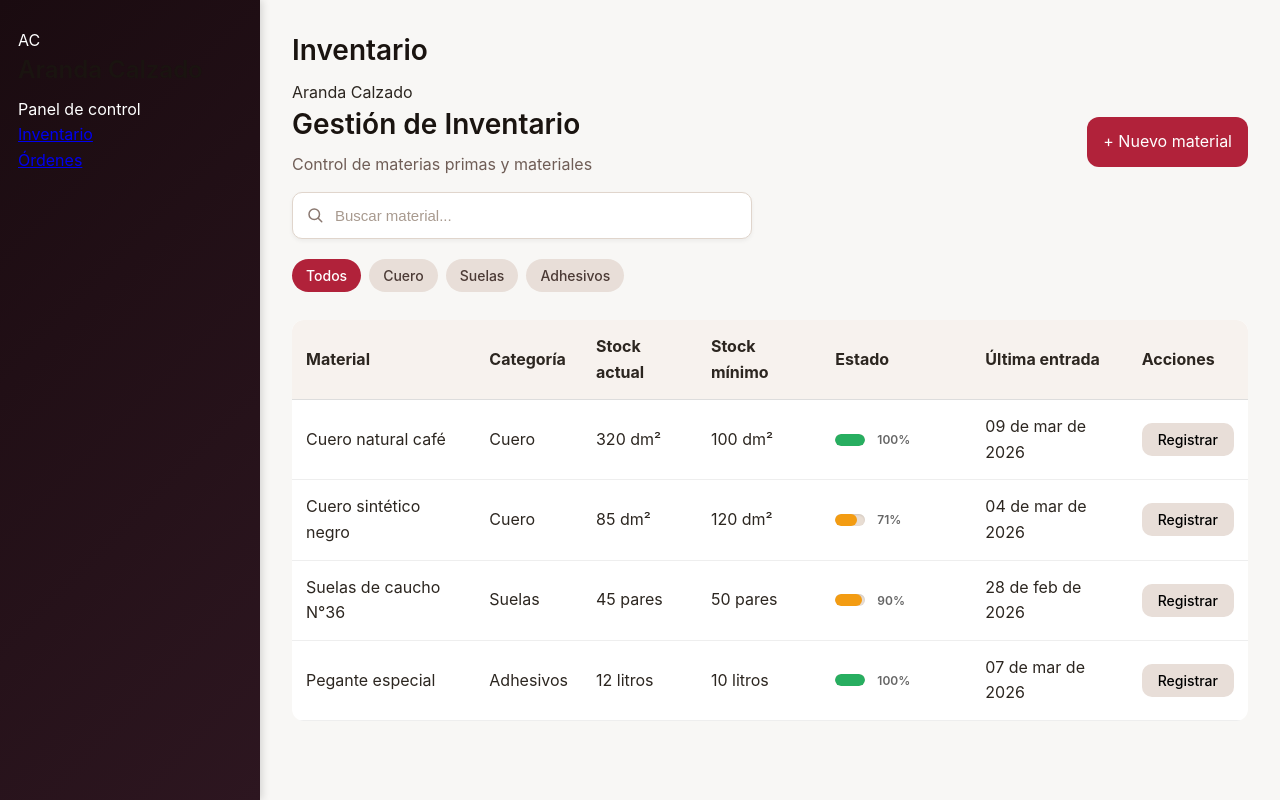
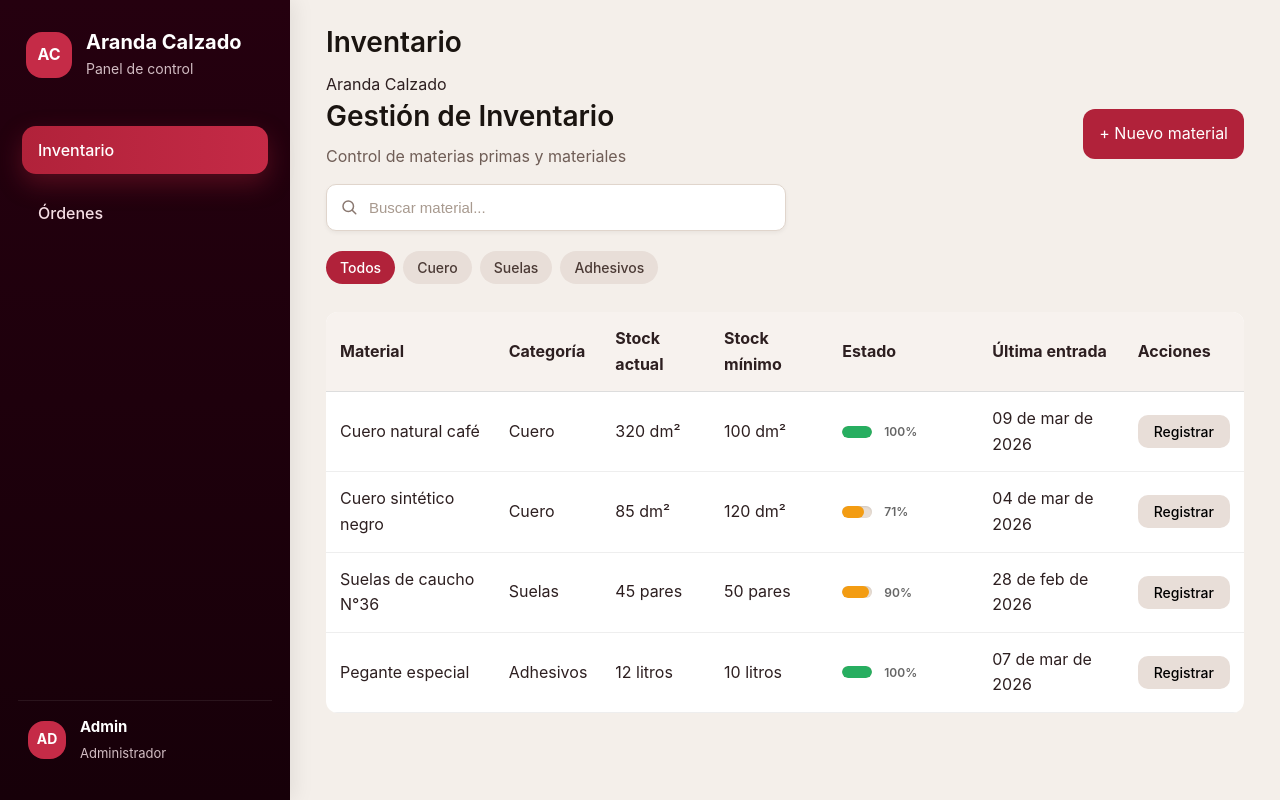
Before and after one commit to JulianAscanio/ArandaCalzado, a React (Vite) app: page /inventario in a window 1280 px wide. Built offline with nearby package versions, Linux system fonts and the light colour scheme.

Commit message:
Mejora: Refactoriza componentes de la barra de estado y la página de nuevo material, optimizando la validación de formularios y la gestión de valores numéricos

```diff
--- a/src/modules/inventory/components/StatusBar.jsx
+++ b/src/modules/inventory/components/StatusBar.jsx
@@ -1,7 +1,12 @@
-export default function StatusBar({ current, minimum, unit }) {
-  const percentage = Math.min((current / minimum) * 100, 100);
-  const isLow = current < minimum;
-  const isCritical = current < minimum * 0.3;
+export default function StatusBar({ current, minimum }) {
+
+  const currentValue = Number(current)|| 0;
+  const minimumValue = Number(minimum) || 0;
+
+
+  const percentage = minimumValue > 0 ? Math.min((currentValue / minimumValue) * 100, 100):0;
+  const isLow = minimumValue > 0 && currentValue < minimumValue;
+  const isCritical = minimumValue > 0 && currentValue < minimumValue * 0.3;
 
   const getColor = () => {
     if (isCritical) return '#e74c3c';
--- a/src/modules/inventory/pages/NewMaterialPage.jsx
+++ b/src/modules/inventory/pages/NewMaterialPage.jsx
@@ -26,7 +26,7 @@ export default function NewMaterialPage() {
   const handleSubmit = (e) => {
     e.preventDefault();
 
-    if(!form.name || !form.unit || !form.category || !form.stock || !form.minStock){
+    if(!form.name.trim() === "" || !form.unit.trim() === "" || !form.category.trim() === "" || !form.stock.trim() === "" || !form.minStock.trim() === ""){
       alert("Por favor, completa todos los campos.");
       return;
     }
@@ -83,6 +83,7 @@ export default function NewMaterialPage() {
                 value={form.category}
                 onChange={handleChange}
               >
+                <option value="" disabled>Seleccione una categoría</option>
                 <option value="Cuero">Cuero</option>
                 <option value="Suelas">Suelas</option>
                 <option value="Adhesivos">Adhesivos</option>
--- a/src/shared/layout/Sidebar.jsx
+++ b/src/shared/layout/Sidebar.jsx
@@ -1,21 +1,44 @@
-import { NavLink } from 'react-router-dom';
+import { NavLink } from "react-router-dom";
 
 export default function Sidebar() {
-  return(
-    <aside className='sidebar'>
-      <div>
-        <div className='brand-block'>
-          <div className='brand-logo'> AC </div>
-          <div>
+  return (
+    <aside className="sidebar">
+      <div className="sidebar-top">
+        <div className="brand-block">
+          <div className="brand-logo">AC</div>
+          <div className="brand-text">
             <h2>Aranda Calzado</h2>
             <p>Panel de control</p>
           </div>
         </div>
-        <nav className='sidebar-nav'>
-          <NavLink to={'/inventario'}>Inventario</NavLink>
-          <p></p>
-          <NavLink to={'/ordenes'}>Órdenes</NavLink>
+
+        <nav className="sidebar-nav">
+          <NavLink
+            to="/inventario"
+            className={({ isActive }) =>
+              isActive ? "sidebar-link active" : "sidebar-link"
+            }
+          >
+            Inventario
+          </NavLink>
+
+          <NavLink
+            to="/ordenes"
+            className={({ isActive }) =>
+              isActive ? "sidebar-link active" : "sidebar-link"
+            }
+          >
+            Órdenes
+          </NavLink>
         </nav>
+      </div>
+
+      <div className="sidebar-user">
+        <div className="brand-logo small">AD</div>
+        <div>
+          <strong>Admin</strong>
+          <p>Administrador</p>
+        </div>
       </div>
     </aside>
   );
--- a/src/styles.css
+++ b/src/styles.css
@@ -7,9 +7,13 @@
 body {
   margin: 0;
   font-family: -apple-system, BlinkMacSystemFont, 'Segoe UI', 'Roboto', 'Oxygen', 'Ubuntu', 'Cantarell', 'Fira Sans', 'Droid Sans', 'Helvetica Neue', sans-serif;
-  background: #f8f7f5;
-  color: #2c2620;
+  background: #f4efea;
+  color: #2d1f20;
   line-height: 1.6;
+}
+
+a {
+  text-decoration: none;
 }
 
 html {
@@ -71,52 +75,129 @@ html {
   .search-bar {
     width: 100%;
   }
-
-  .app-main {
-    padding: 16px;
-  }
-
-  .sidebar {
-    width: 100%;
-    padding: 16px;
-    justify-content: flex-start;
-    box-shadow: 0 2px 8px rgba(0, 0, 0, 0.1);
-  }
-
-  h1 { font-size: 24px; }
-  h2 { font-size: 20px; }
-  h3 { font-size: 18px; }
 }
 
 .app-shell {
   min-height: 100vh;
   display: flex;
-  background: #f8f7f5;
 }
 
 .app-main {
   flex: 1;
-  padding: 32px;
-  overflow-y: auto;
+  padding: 24px 36px;
 }
 
 .app-content {
   width: 100%;
-  max-width: 1400px;
-  margin: 0 auto;
 }
 
 .sidebar {
-  width: 260px;
-  background: linear-gradient(135deg, #1a0b10 0%, #2d1620 100%);
+  width: 290px;
+  min-height: 100vh;
+  background: linear-gradient(180deg, #25000f 0%, #170009 100%);
   color: white;
-  padding: 28px 18px;
   display: flex;
   flex-direction: column;
   justify-content: space-between;
-  box-shadow: 2px 0 8px rgba(0, 0, 0, 0.15);
-  position: relative;
-  transition: all 0.3s ease;
+  padding: 22px 18px;
+  box-shadow: 4px 0 20px rgba(0, 0, 0, 0.08);
+}
+
+.sidebar-top {
+  display: flex;
+  flex-direction: column;
+  gap: 34px;
+}
+
+.brand-block {
+  display: flex;
+  align-items: center;
+  gap: 14px;
+  padding: 8px 8px 12px;
+}
+
+.brand-logo {
+  width: 46px;
+  height: 46px;
+  border-radius: 16px;
+  background: #c52b47;
+  display: flex;
+  align-items: center;
+  justify-content: center;
+  font-weight: 700;
+  font-size: 16px;
+  color: white;
+  flex-shrink: 0;
+}
+
+.brand-logo.small {
+  width: 38px;
+  height: 38px;
+  font-size: 14px;
+}
+
+.brand-text h2 {
+  margin: 0;
+  font-size: 20px;
+  line-height: 1.2;
+  font-weight: 700;
+  color: #ffffff;
+}
+
+.brand-text p {
+  margin: 4px 0 0;
+  font-size: 14px;
+  color: #d2bcc3;
+}
+
+.sidebar-nav {
+  display: flex;
+  flex-direction: column;
+  gap: 15px;
+  padding: 0 4px;
+}
+
+.sidebar-link {
+  display: flex;
+  align-items: center;
+  min-height: 48px;
+  padding: 0px 16px;
+  border-radius: 14px;
+  color: #f5dde4;
+  font-size: 16px;
+  font-weight: 500;
+  transition: all 0.2s ease;
+}
+
+.sidebar-link:hover {
+  background: rgba(145, 89, 89, 0.06);
+  color: white;
+}
+
+.sidebar-link.active {
+  background: linear-gradient(90deg, #b1223a 0%, #c42a46 100%);
+  color: white;
+  box-shadow: 0 10px 24px rgba(177, 34, 58, 0.35);
+}
+
+.sidebar-user {
+  display: flex;
+  align-items: center;
+  gap: 14px;
+  padding: 14px 10px;
+  border-top: 1px solid rgba(255, 255, 255, 0.08);
+}
+
+.sidebar-user strong {
+  display: block;
+  font-size: 15px;
+  color: white;
+}
+
+.sidebar-user p {
+  margin: 4px 0 0;
+  font-size: 13px;
+  color: #d2bcc3;
 }
 
 /* Componentes globales */
@@ -173,19 +254,41 @@ button:active {
 }
 
 /* Headings */
-h1, h2, h3, h4, h5, h6 {
+h1,
+h2,
+h3,
+h4,
+h5,
+h6 {
   font-weight: 600;
   line-height: 1.3;
   margin-bottom: 12px;
   color: #1a1410;
 }
 
-h1 { font-size: 28px; }
-h2 { font-size: 24px; }
-h3 { font-size: 20px; }
-h4 { font-size: 18px; }
-h5 { font-size: 16px; }
-h6 { font-size: 14px; }
+h1 {
+  font-size: 28px;
+}
+
+h2 {
+  font-size: 24px;
+}
+
+h3 {
+  font-size: 20px;
+}
+
+h4 {
+  font-size: 18px;
+}
+
+h5 {
+  font-size: 16px;
+}
+
+h6 {
+  font-size: 14px;
+}
 
 /* Scrollbar mejorado */
 ::-webkit-scrollbar {
```
